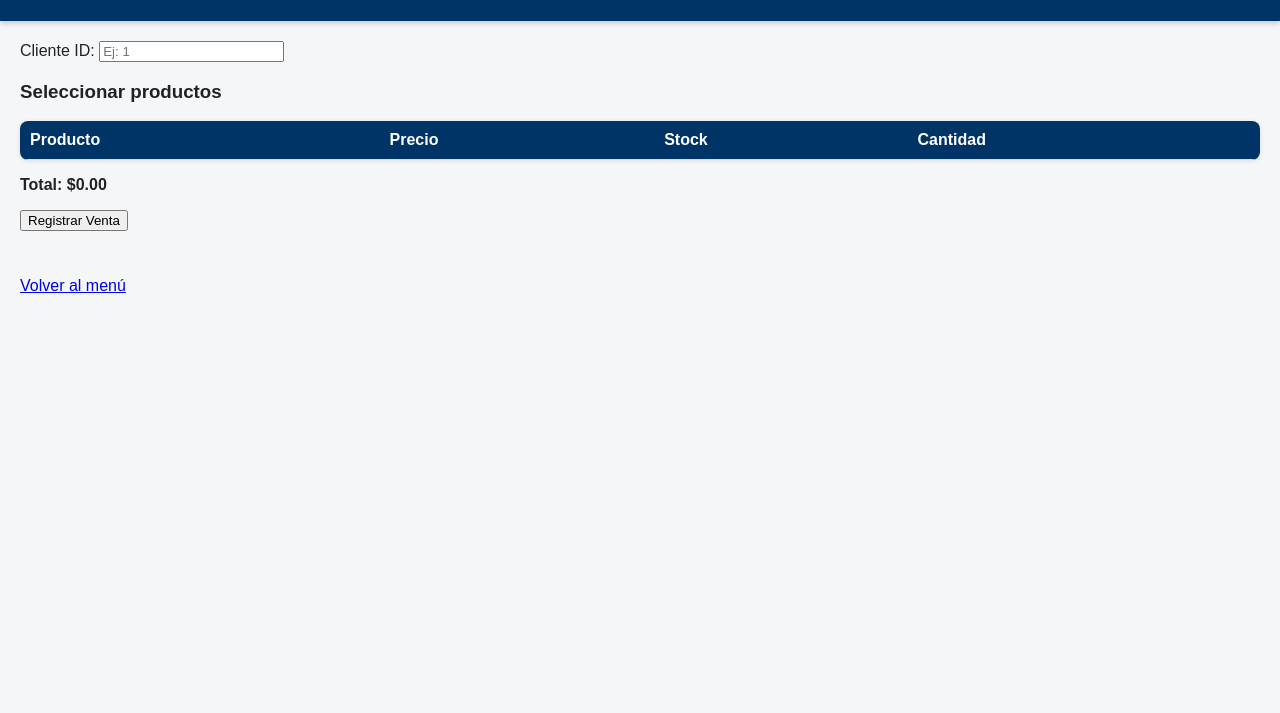
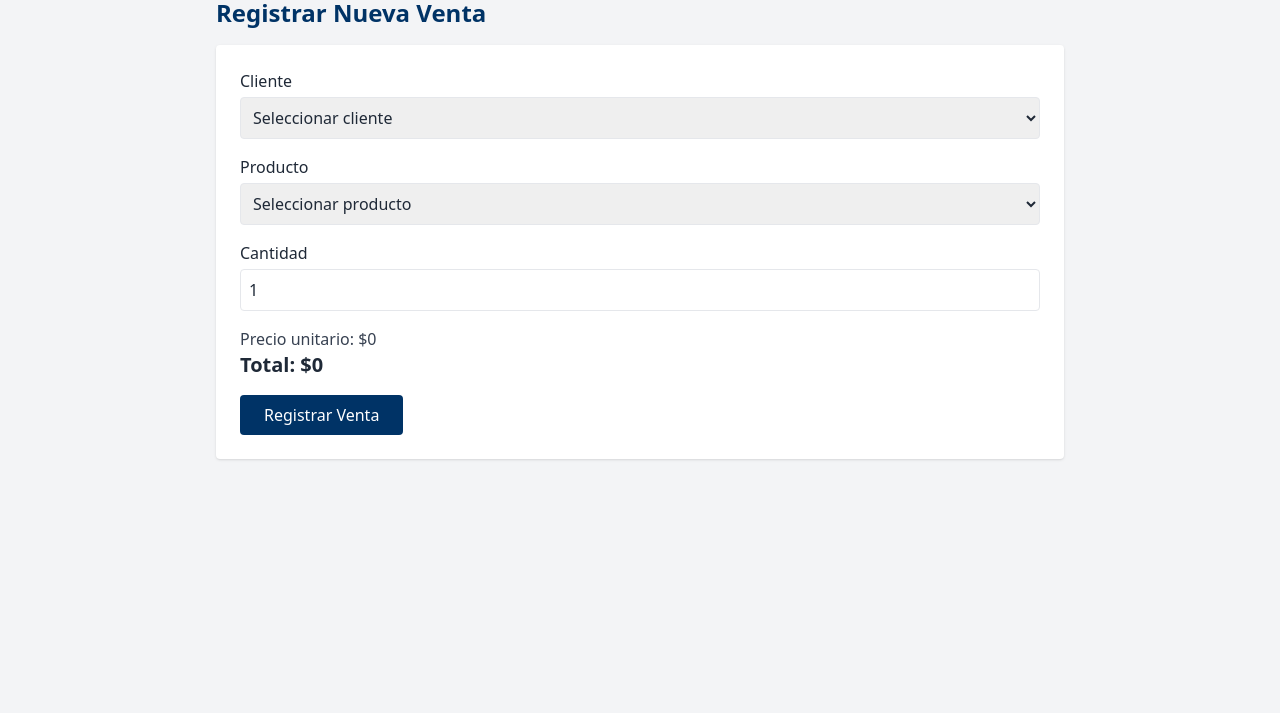
Before and after one commit to burggos/web_project_package, a plain HTML site: page frontend/ventas.html in a window 1280 px wide. Shown: the part 87-800 px from the top of the page. Drawn offline with nearby package versions, Linux system fonts and the light colour scheme; no server answers.

Commit message:
Update ventas.html

```diff
--- a/frontend/ventas.html
+++ b/frontend/ventas.html
@@ -1,42 +1,101 @@
-<!doctype html>
+<!DOCTYPE html>
 <html lang="es">
 <head>
-  <meta charset="utf-8">
-  <meta name="viewport" content="width=device-width, initial-scale=1">
-  <title>Ventas</title>
-  <link rel="stylesheet" href="styles.css">
+  <meta charset="UTF-8" />
+  <meta name="viewport" content="width=device-width, initial-scale=1.0"/>
+  <title>Módulo de Ventas</title>
+  <script src="https://cdn.tailwindcss.com"></script>
 </head>
-<body>
-<header><h1>Ventas</h1></header>
+<body class="bg-gray-100 text-gray-800 min-h-screen">
 
-<main>
-  <!-- Selección de cliente -->
-  <label>Cliente ID:
-    <input type="number" id="cliente_id" placeholder="Ej: 1" required>
-  </label>
+  <!-- Encabezado -->
+  <header class="bg-[#003366] text-white p-4">
+    <h1 class="text-xl font-bold">Sistema de Ventas - Módulo de Ventas</h1>
+  </header>
 
-  <!-- Tabla de productos para seleccionar -->
-  <h3>Seleccionar productos</h3>
-  <table class="tabla">
-    <thead>
-      <tr>
-        <th>Producto</th>
-        <th>Precio</th>
-        <th>Stock</th>
-        <th>Cantidad</th>
-      </tr>
-    </thead>
-    <tbody id="tablaProductos"></tbody>
-  </table>
+  <main class="p-6 max-w-4xl mx-auto">
+    <h2 class="text-2xl font-semibold text-[#003366] mb-4">Registrar Nueva Venta</h2>
 
-  <!-- Total -->
-  <p><strong>Total: $<span id="totalVenta">0.00</span></strong></p>
-  <button id="btnRegistrarVenta">Registrar Venta</button>
+    <!-- Formulario de Venta -->
+    <form class="bg-white p-6 rounded shadow space-y-4">
 
-  <div id="msg"></div>
-  <p><a href="index.html">Volver al menú</a></p>
-</main>
+      <!-- Cliente -->
+      <div>
+        <label class="block mb-1 font-medium" for="cliente">Cliente</label>
+        <select id="cliente" class="w-full border rounded p-2">
+          <option value="">Seleccionar cliente</option>
+          <option>Juan Pérez</option>
+          <option>María Gómez</option>
+          <option>Empresa XYZ</option>
+        </select>
+      </div>
 
-<script src="js/ventas.js"></script>
+      <!-- Producto -->
+      <div>
+        <label class="block mb-1 font-medium" for="producto">Producto</label>
+        <select id="producto" class="w-full border rounded p-2" onchange="actualizarPrecio()">
+          <option value="">Seleccionar producto</option>
+          <option value="Producto A|20000">Producto A - $20.000</option>
+          <option value="Producto B|15000">Producto B - $15.000</option>
+          <option value="Producto C|10000">Producto C - $10.000</option>
+        </select>
+      </div>
+
+      <!-- Cantidad -->
+      <div>
+        <label class="block mb-1 font-medium" for="cantidad">Cantidad</label>
+        <input type="number" id="cantidad" class="w-full border rounded p-2" value="1" min="1" onchange="calcularTotal()">
+      </div>
+
+      <!-- Precio y total -->
+      <div>
+        <p class="text-gray-700">Precio unitario: <span id="precioUnitario">$0</span></p>
+        <p class="text-xl font-semibold">Total: <span id="total">$0</span></p>
+      </div>
+
+      <!-- Botón -->
+      <button type="button" onclick="registrarVenta()" class="bg-[#003366] text-white px-6 py-2 rounded hover:bg-blue-800">
+        Registrar Venta
+      </button>
+    </form>
+  </main>
+
+  <script>
+    let precio = 0;
+
+    function actualizarPrecio() {
+      const producto = document.getElementById('producto').value;
+      if (producto) {
+        const [nombre, precioStr] = producto.split('|');
+        precio = parseInt(precioStr);
+        document.getElementById('precioUnitario').textContent = `$${precio.toLocaleString()}`;
+        calcularTotal();
+      } else {
+        precio = 0;
+        document.getElementById('precioUnitario').textContent = "$0";
+        document.getElementById('total').textContent = "$0";
+      }
+    }
+
+    function calcularTotal() {
+      const cantidad = parseInt(document.getElementById('cantidad').value) || 0;
+      const total = cantidad * precio;
+      document.getElementById('total').textContent = `$${total.toLocaleString()}`;
+    }
+
+    function registrarVenta() {
+      const cliente = document.getElementById('cliente').value;
+      const producto = document.getElementById('producto').value;
+      const cantidad = document.getElementById('cantidad').value;
+
+      if (cliente && producto && cantidad > 0) {
+        alert("Venta registrada exitosamente.");
+        // Aquí se podría enviar la información a un backend con fetch/AJAX
+      } else {
+        alert("Por favor complete todos los campos.");
+      }
+    }
+  </script>
+
 </body>
 </html>
```
